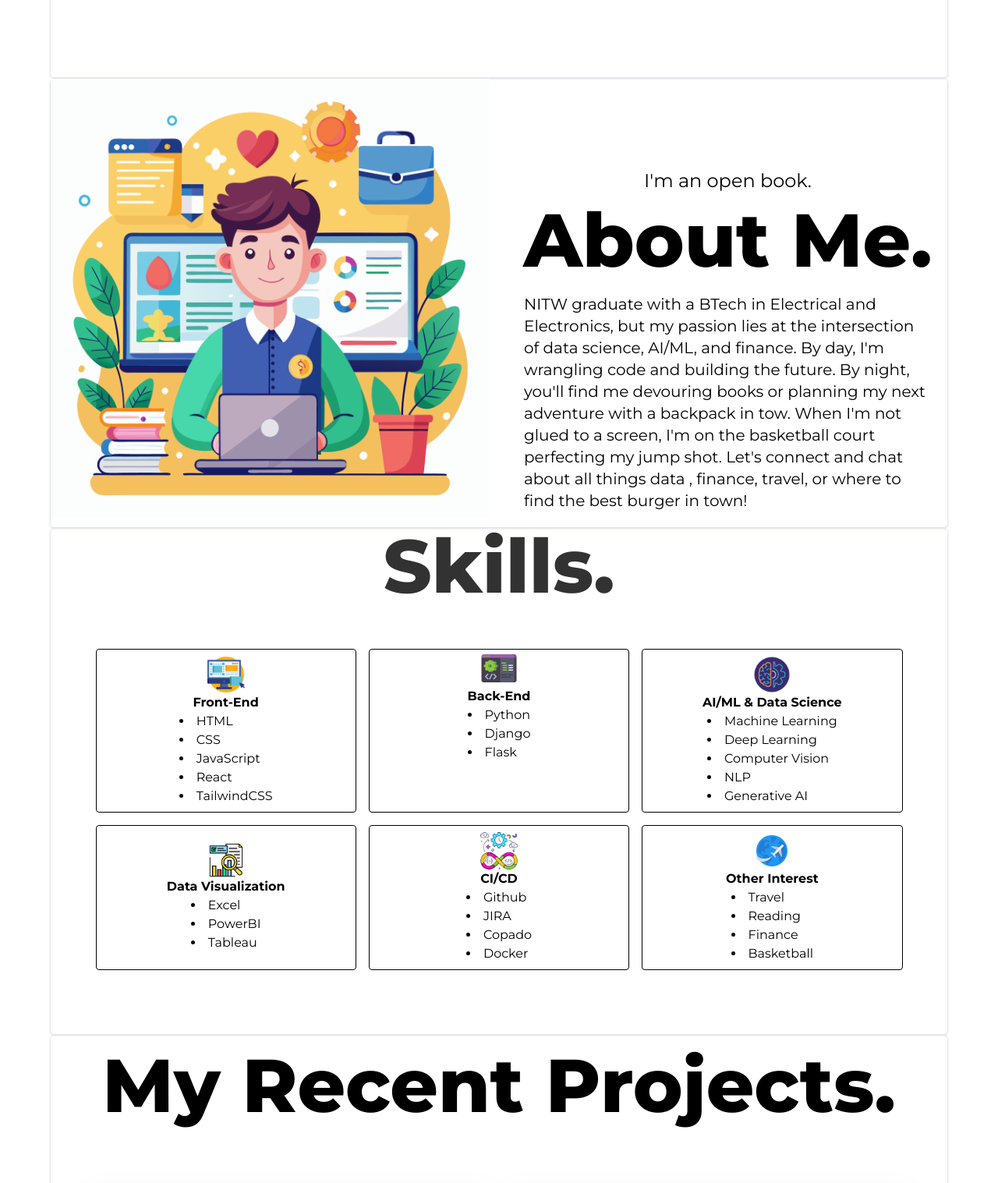
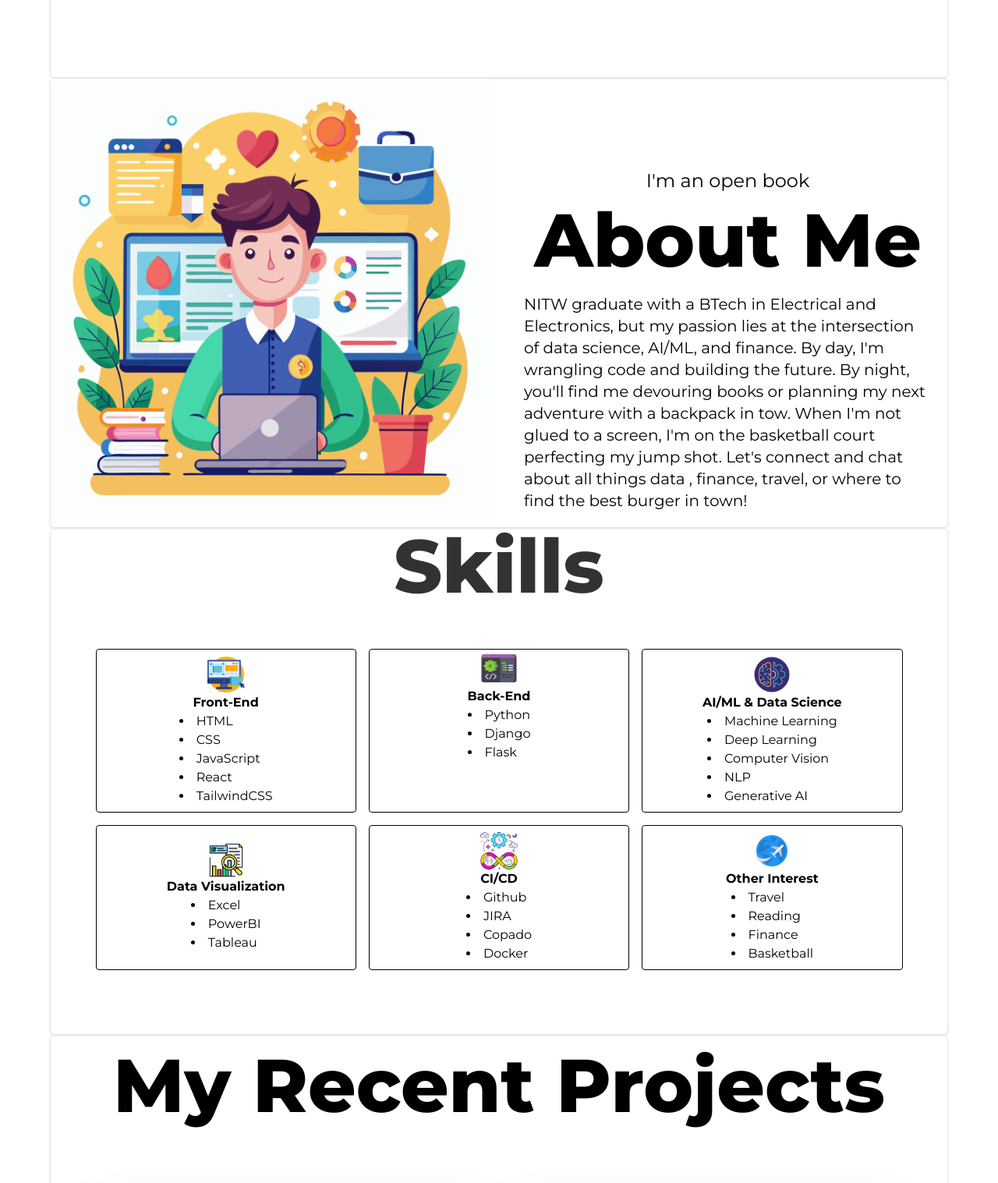
Before and after one commit to Nidhish53/Nidhish_portfolio, a website built with Vite: page index.html in a window 1280 px wide. Shown: the part 594-2111 px from the top of the page at 78% size. Built offline with nearby package versions, Linux system fonts and the light colour scheme.

Commit message:
Update index.html

```diff
--- a/index.html
+++ b/index.html
@@ -224,7 +224,7 @@ a:hover {
 <body>
     <div class="ml-[5%] mr-[5%]">
         <nav id="desktop-nav">
-            <div class="logo font-extrabold text-6xl">NZ.</div>
+            <div class="logo font-extrabold text-6xl">NZ</div>
             <div>
                 <ul  class="nav-links">
                     <li><a href="#profile">Home</a></li>
@@ -236,7 +236,7 @@ a:hover {
             </div>
         </nav>
         <nav id="hamburger-nav">
-            <div class="logo text-4xl font-extrabold">NZ.</div>
+            <div class="logo text-4xl font-extrabold">NZ</div>
             <div class="hamburger-menu">
                 <div class="hamburger-icon" onclick="toggleMenu()">
                 <span></span>
@@ -304,8 +304,8 @@ a:hover {
                     <img src="./assets/mypic.png" alt="">
                 </div>
                 <div class="text-center items-center font-montserrat mt-[5%] sm:w-1/2 sm:mt-[10%] justify-center">
-                    <p class="text-xl sm:text-2xl">I'm an open book.</p>
-                    <h1 class="text-6xl font-extrabold sm:mt-3 sm:text-8xl">About Me.</h1>
+                    <p class="text-xl sm:text-2xl">I'm an open book</p>
+                    <h1 class="text-6xl font-extrabold sm:mt-3 sm:text-8xl">About Me</h1>
                     <p class="font-montserrat text-left sm:p-5 sm:text-xl p-10">NITW graduate with a BTech in Electrical and Electronics,
                          but my passion lies at the intersection of data science, AI/ML, and finance. By day, I'm wrangling code and building the future. By night, you'll find me devouring  books or planning my next adventure with a backpack in tow. When I'm not glued to a screen, I'm on the basketball court perfecting my jump shot. Let's connect and chat about all things data
                         , finance, travel, or where to find the best burger in town!</p>
@@ -320,7 +320,7 @@ a:hover {
         <!--skills-->
 
         <section  id="skills" class="w-full min-h-[650px] shadow border rounded-md">
-            <h1 class="font-mullish font-extrabold text-center text-4xl opacity-80 sm:text-8xl justify-center ">Skills.</h1>
+            <h1 class="font-mullish font-extrabold text-center text-4xl opacity-80 sm:text-8xl justify-center ">Skills</h1>
             <div class=" flex flex-col sm:grid sm:grid-cols-3 gap-4 ml-[5%] mr-[5%] mt-[5%]">
 
                 <div class="border rounded border-black text-center gap-x-6 items-center justify-center flex flex-col hover:scale-105 transition-all duration-200">
@@ -394,7 +394,7 @@ a:hover {
                 <!--Card-->
                 <div class="font-montserrat relative flex items-center z-0 justify-center">
                     <p></p>
-                    <h2 class="font-extrabold  text-6xl sm:text-8xl leading-[3.375rem]">My Recent Projects.
+                    <h2 class="font-extrabold  text-6xl sm:text-8xl leading-[3.375rem]">My Recent Projects
 
                     </h2>
                 </div>
```
